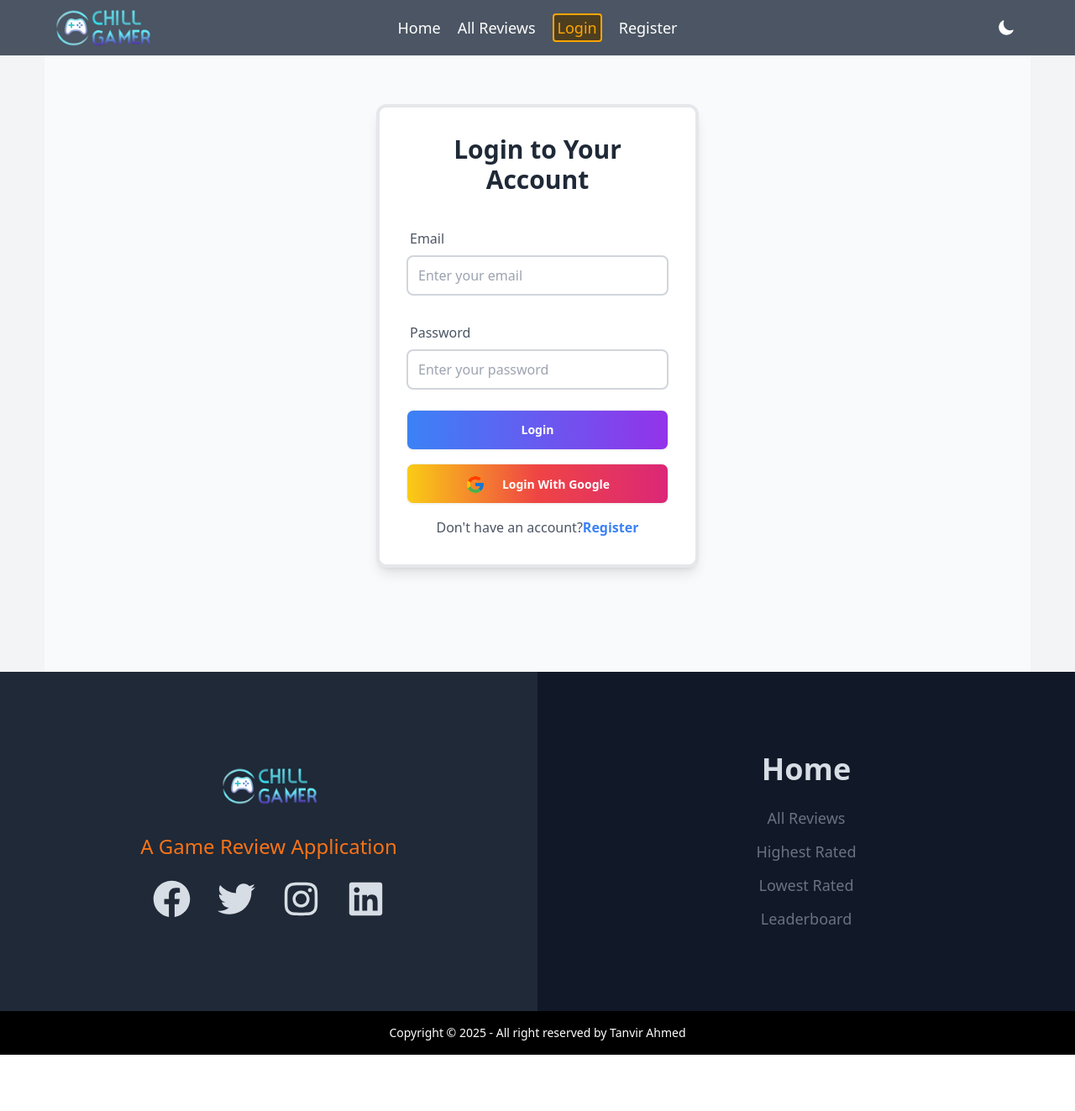
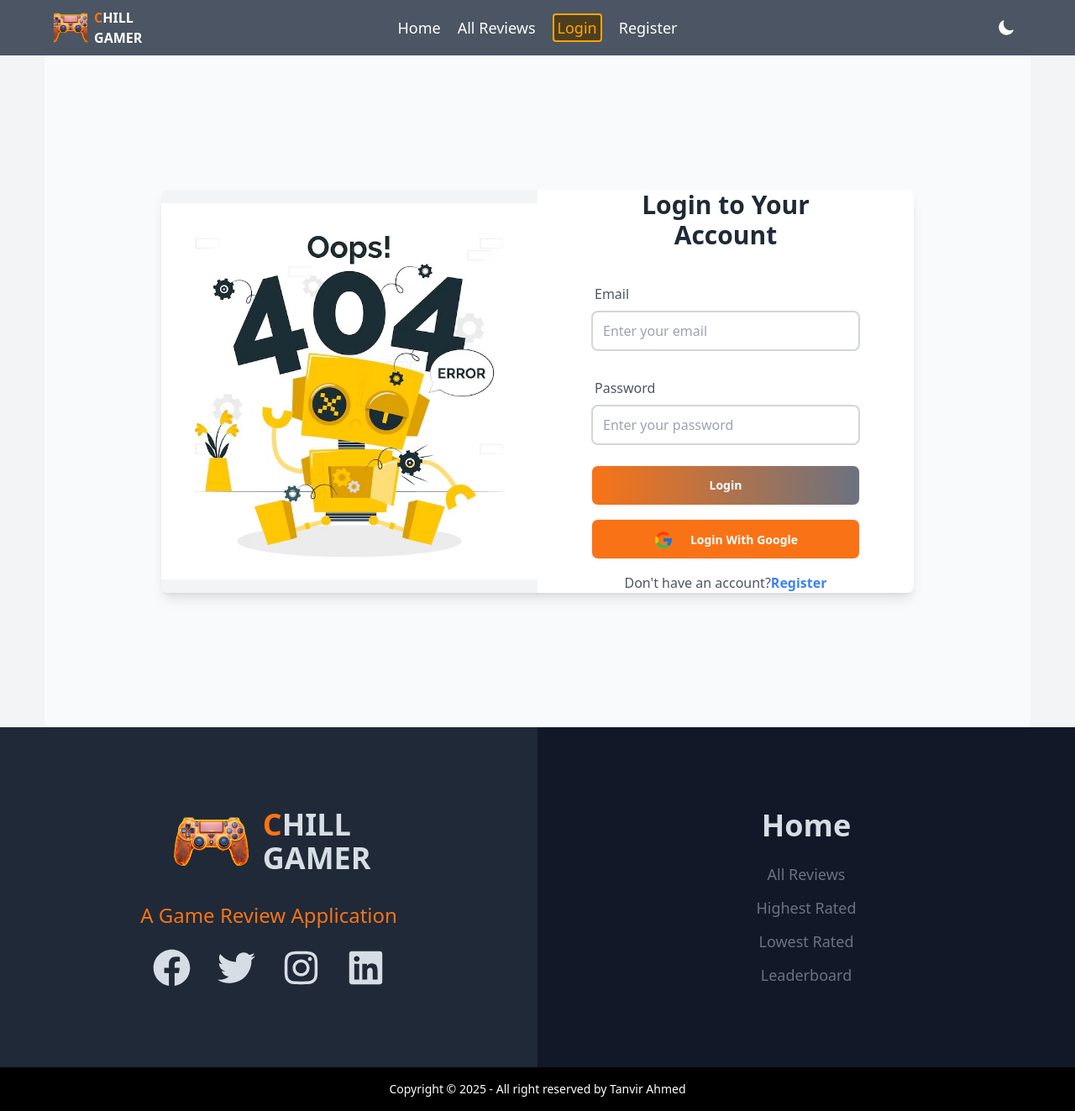
Before and after one commit to tanvirahmedtagim/Chill-Gamer, a React (Vite) app in the folder chill-gamer-client/: page /login in a window 1280 px wide. Shown: the whole page at 84% size. Before the commit the page ends 1256 px from the top, so only its background shows below. Built offline with nearby package versions, Linux system fonts and the light colour scheme; no server answers.

Commit message:
logo and color work done

```diff
--- a/chill-gamer-client/src/Pages/Login.jsx
+++ b/chill-gamer-client/src/Pages/Login.jsx
@@ -5,6 +5,7 @@ import { toast, ToastContainer } from "react-toastify";
 import "react-toastify/dist/ReactToastify.css";
 import { AuthContext } from "../provider/AuthProvider";
 import Swal from "sweetalert2";
+import sideLogo from "../assets/error.jpg";
 
 const Login = () => {
   const navigate = useNavigate();
@@ -62,8 +63,18 @@ const Login = () => {
     }
   };
   return (
-    <div className="min-h-screen flex items-center justify-center bg-gray-50">
-      <div className="card bg-white p-8 w-full sm:w-96 border-4 border-gradient-to-r from-blue-500 via-purple-600 to-pink-500 rounded-xl shadow-lg">
+    <div className="min-h-screen mt-[66px] w-full flex items-center justify-center  bg-gray-50">
+      <div className="w-full max-w-4xl md:flex-row flex-col bg-white shadow-lg rounded-lg flex overflow-hidden">
+
+        {/* Left Side - Image */}
+        <div className="md:w-1/2 w-full  md:flex items-center justify-center bg-gray-100">
+          <img
+            src={sideLogo}
+            alt="Side Illustration"
+            className="w-full h-auto"
+          />
+        </div>
+        <div className="w-full md:w-1/2 px-8 md:px-16">
           <h1 className="text-3xl font-semibold text-center text-gray-800 mb-8">
             Login to Your Account
           </h1>
@@ -89,7 +100,7 @@ const Login = () => {
               />
             </div>
             <div className="form-control mt-6">
-            <button className="btn w-full bg-gradient-to-r from-blue-500 to-purple-600 text-white py-3 rounded-lg hover:opacity-90 focus:outline-none transform hover:scale-105 transition-all duration-300 ease-in-out">
+              <button className="btn w-full bg-gradient-to-r from-orange-500 to-gray-500 text-white py-3 rounded-lg hover:opacity-90 focus:outline-none transform hover:scale-105 transition-all duration-300 ease-in-out">
                 Login
               </button>
             </div>
@@ -97,7 +108,7 @@ const Login = () => {
           <div className="my-4 text-center">
             <button
               onClick={handleGoogleSignIn}
-            className="btn w-full bg-gradient-to-r from-yellow-400 via-red-500 to-pink-600 text-white py-3 rounded-lg flex justify-center items-center hover:opacity-90 transition-all duration-300"
+              className="btn w-full bg-gradient-to-r from-orange-500 via-orange-500 to-orange-500 text-white py-3 rounded-lg flex justify-center items-center hover:opacity-90 transition-all duration-300"
             >
               <FcGoogle className="mr-3" fontSize="24" />
               Login With Google
@@ -113,6 +124,7 @@ const Login = () => {
             </Link>
           </p>
         </div>
+      </div>
       <ToastContainer></ToastContainer>
     </div>
   );
--- a/chill-gamer-client/src/Pages/Register.jsx
+++ b/chill-gamer-client/src/Pages/Register.jsx
@@ -6,6 +6,7 @@ import { FaEye, FaEyeSlash } from "react-icons/fa";
 import { toast, ToastContainer } from "react-toastify";
 import "react-toastify/dist/ReactToastify.css";
 import Swal from "sweetalert2";
+import sideLogo from "../assets/error.jpg";
 
 const Register = () => {
   const navigate = useNavigate();
@@ -69,8 +70,18 @@ const Register = () => {
   };
   return (
     <div>
-      <div className="hero  min-h-screen">
-        <div className="card bg-base-200 w-full max-w-sm shrink-0 shadow-2xl">
+      <div className="min-h-screen mt-[66px] w-full flex items-center justify-center  bg-gray-50">
+        <div className="w-full max-w-4xl md:flex-row flex-col bg-white shadow-lg rounded-lg flex overflow-hidden">
+          {" "}
+          {/* Left Side - Image */}
+          <div className="md:w-1/2 w-full  md:flex items-center justify-center bg-gray-100">
+            <img
+              src={sideLogo}
+              alt="Side Illustration"
+              className="w-full h-auto"
+            />
+          </div>
+          <div className="w-full md:w-1/2">
             <form onSubmit={handleSubmit} className="card-body pb-4">
               <h1 className="text-2xl font-bold text-center">
                 Register Our Account
@@ -130,16 +141,17 @@ const Register = () => {
                 </span>
               </div>
               <div className="form-control mt-6">
-              <button className="btn btn-primary">Register</button>
+                <button className="btn text-white hover:bg-orange-600 bg-orange-500">Register</button>
               </div>
               {error && <p className="text-red-500">{error}</p>}
             </form>
-          <p className="text-center pb-4">
+            <p className="text-center text-orange-500 pb-4">
               Already Have An Account?
-            <Link className="font-bold" to="/login">
+              <Link className="font-bold text-gray-700" to="/login">
                 Login
               </Link>
             </p>
+          </div>
         </div>
       </div>
       <ToastContainer></ToastContainer>
--- a/chill-gamer-client/src/components/Footer.jsx
+++ b/chill-gamer-client/src/components/Footer.jsx
@@ -9,12 +9,17 @@ const Footer = () => {
       <footer className="grid md:grid-cols-2 bg-neutral text-neutral-content ">
         <div className="w-full mx-auto bg-[#1F2937] flex flex-col justify-center items-center py-8 lg:p-24 gap-4">
           <div className="flex flex-col items-center gap-6">
-            <div className="h-12">
-              <img
-                src={logo}
-                alt="Chill Gamer Logo"
-                className="h-full w-full"
-              />
+            <div className="flex items-center gap-2">
+              <div className="h-20">
+                <img
+                  src={logo}
+                  alt="Chill Gamer Logo"
+                  className="h-full w-full"
+                />
+              </div>
+              <div className="font-bold text-4xl">
+                <span className="text-orange-500">C</span>HILL <br /> GAMER
+              </div>
             </div>
             <p className="text-2xl mt-2 text-orange-500">
               A Game Review Application
--- a/chill-gamer-client/src/components/Navbar.jsx
+++ b/chill-gamer-client/src/components/Navbar.jsx
@@ -46,8 +46,8 @@ const Navbar = ({ toggleTheme, theme }) => {
       }`}
     >
       {" "}
-      <div className="navbar px-0">
-        <div className="navbar-start lg:w-[10%]">
+      <div className="navbar justify-between px-0">
+        <div className="navbar-start w-70% lg:w-[10%]">
           <div className="dropdown">
             <div tabIndex={0} role="button" className="btn btn-ghost lg:hidden">
               <svg
@@ -76,8 +76,18 @@ const Navbar = ({ toggleTheme, theme }) => {
               {links}
             </ul>
           </div>
-          <div className="lg:h-12 h-8">
-            <img className="w-full h-full object-cover" src={logo} alt="Logo" />
+          <div className="flex w-full gap-2 md:items-center">
+            {" "}
+            <div className="lg:h-12 md:h-10 h-8 ">
+              <img
+                className="w-full h-full object-cover"
+                src={logo}
+                alt="Logo"
+              />
+            </div>
+            <div className="font-bold md:block hidden">
+              <span className="text-orange-500">C</span>HILL GAMER
+            </div>
           </div>
         </div>
 
@@ -87,7 +97,7 @@ const Navbar = ({ toggleTheme, theme }) => {
           </ul>
         </div>
 
-        <div className="navbar-end flex gap-4 lg:w-[10%]">
+        <div className="navbar-end flex gap-4   w-[10%]">
           <button
             onClick={toggleTheme}
             className="text-xl p-2 rounded-md hover:bg-gray-200 dark:hover:bg-gray-800"
```
Also changed, not shown: chill-gamer-client/src/assets/logo.png. Lines whose indentation alone changed are shown as unchanged.
